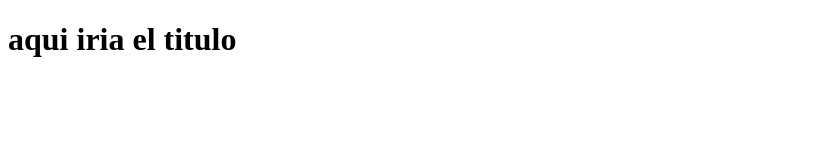
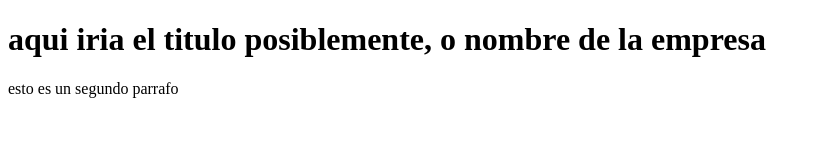
Before and after one commit to UrielPiaggio/proyecto-web-visua, a plain HTML site: page index.html in a window 1280 px wide. Shown: the whole page, without its empty margins (0-821 px from the left). Drawn offline with Linux system fonts and the light colour scheme.

Commit message:
agregando segundo parrafo

```diff
--- a/index.html
+++ b/index.html
@@ -7,6 +7,8 @@
     <title>Document</title>
 </head>
 <body>
-    <h1>aqui iria el titulo</h1>
+    <h1>aqui iria el titulo posiblemente, o nombre de la empresa</h1>
+
+    <p>esto es un segundo parrafo</p>
 </body>
 </html>
```
